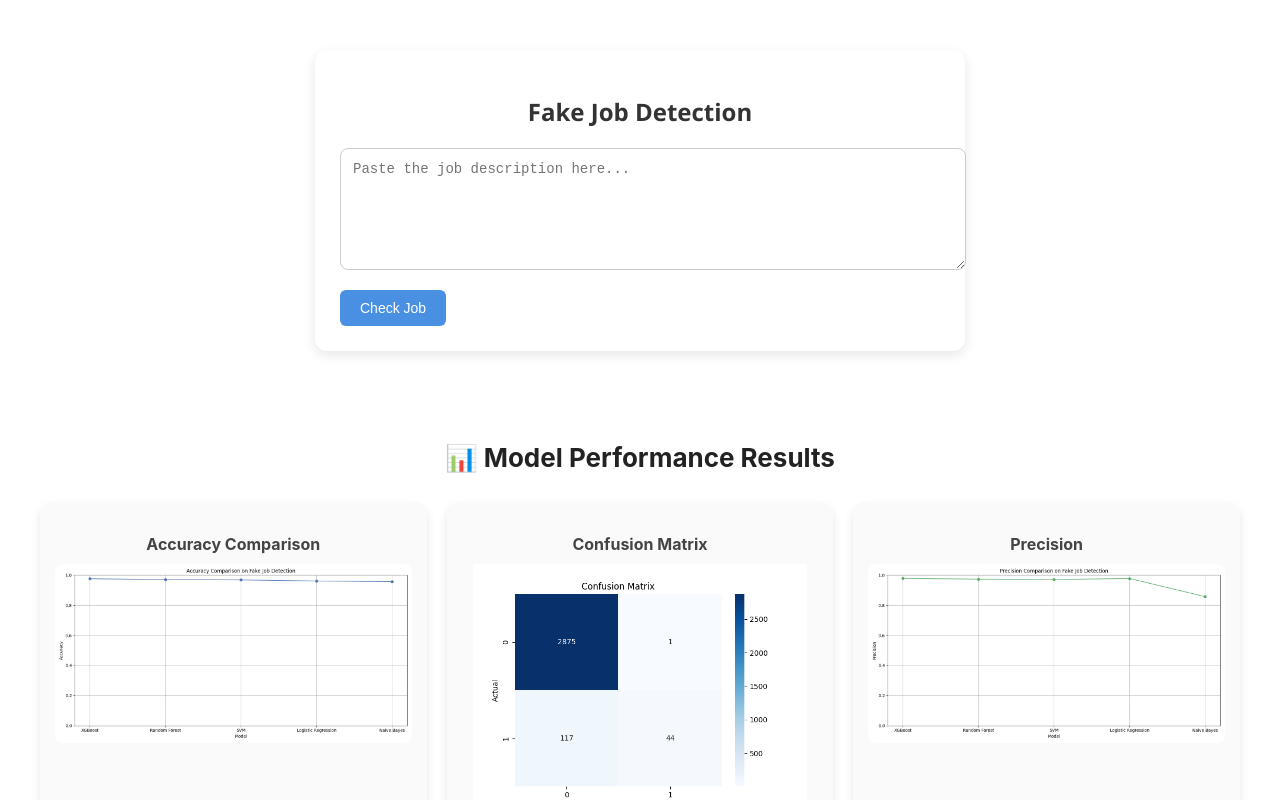
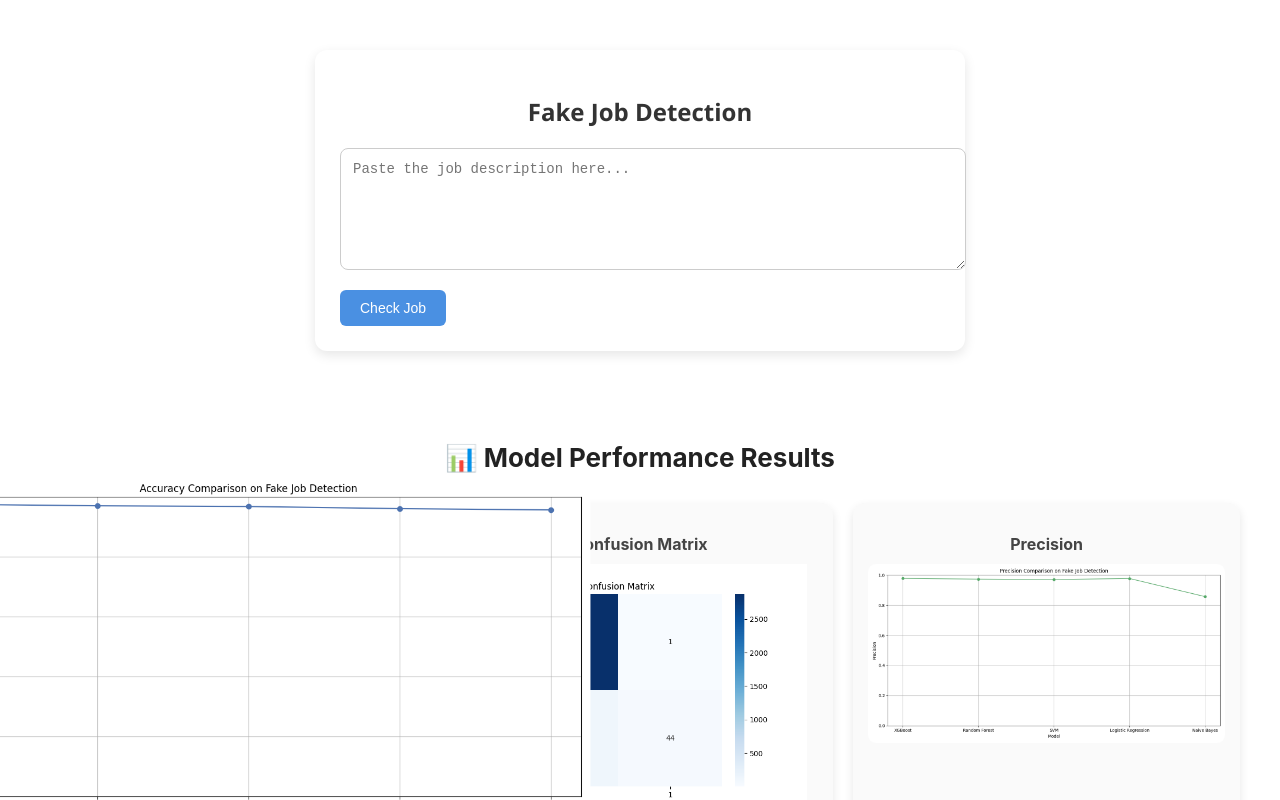
Before and after one commit to Venu-16/Fake-Job-Postings-Detection-, a React (Create React App) app in the folder frontend/frontend/: page / in a window 1280 px wide. In both pictures the pointer is over the picture 233 px from the left and 653 px from the top of the page. Shown: the top 800 px of the page. Built offline with nearby package versions, Linux system fonts and the light colour scheme.

Commit message:
added hover to the results

```diff
--- a/frontend/frontend/src/results.css
+++ b/frontend/frontend/src/results.css
@@ -37,3 +37,8 @@
   object-fit: contain;
   border-radius: 8px;
 }
+
+.results-img:hover{
+    transform: scale(2);
+    z-index :10;
+}
```
